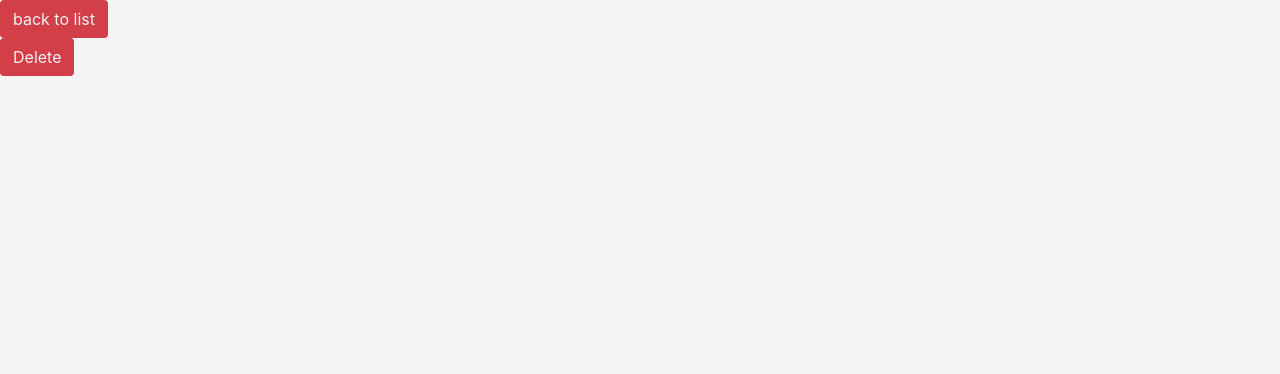
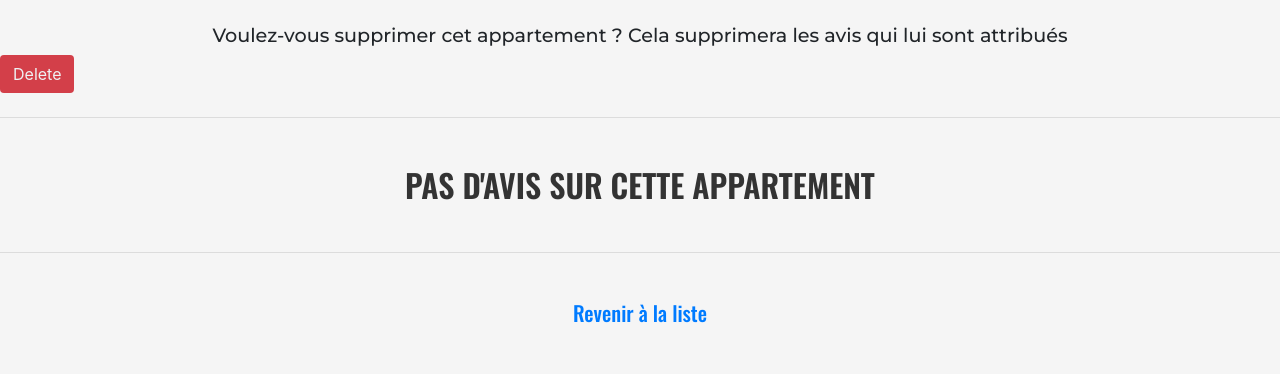
Before and after one commit to cambad/projet-locataire, a Symfony app: template BackOffice_RateMyRent/templates/admin/apartment/show.html.twig in a window 1280 px wide. Shown: the part 733-1107 px from the top of the page. Before the commit the page ends 809 px from the top, so only its background shows below. Run offline with Twig, Linux system fonts and the light colour scheme; the template is opened without the code that fills it, so the values that code supplies are empty; some libraries are stand-ins or nearby versions.

Commit message:
Apartment templates validated

```diff
--- a/BackOffice_RateMyRent/templates/admin/apartment/show.html.twig
+++ b/BackOffice_RateMyRent/templates/admin/apartment/show.html.twig
@@ -3,7 +3,7 @@
 {% block title %}Appartement{% endblock %}
 
 {% block body %}
-    <h2>Appartement n° {{ apartment.id }} </h2>
+    <h2 class="my-4">Appartement n° {{ apartment.id }} </h2>
 
     <table class="table">
         <tbody>
@@ -51,9 +51,13 @@
         </tbody>
     </table>
 
-
+    <h4 class="mt-4">Voulez-vous supprimer cet appartement ? Cela supprimera les avis qui lui sont attribués</h4>
+    <div class="mb-4" id="delete_form">
+        {{ include('admin/apartment/_delete_form.html.twig') }}
+    </div>
+<hr>
     {% for review in apartment.reviews %}
-    <h2>Avis n°{{ review.id }}</h2>
+        <h2 class="my-4">Avis n°{{ review.id }}</h2>
         <table class="table">
 
             <tbody>
@@ -83,15 +87,19 @@
                 </tr>
                 <tr>
                     <th>Nom de l'utilisateur</th>
-                    <td> {{ review.user.name }} </td>
+                    <td> {{ review.user }} </td>
                 </tr>
 
             </tbody>
         </table>
+<hr>
+    {% else %}
+        <h2 class="my-5">Pas d'avis sur cette appartement</h2>
+<hr>
     {% endfor %}
-    <button class="btn">
-        <a href="{{ path('admin_apartment_index') }}">back to list</a>
-    </button>
-    {{ include('admin/apartment/_delete_form.html.twig') }}
+    <h3 class="my-5">
+       <a href="{{ path('admin_apartment_index') }}"> Revenir à la liste</a>
+    </h3>
+
 
 {% endblock %}
```
Also changed, not shown: BackOffice_RateMyRent/templates/admin/apartment/index.html.twig (+5 -3 lines).
